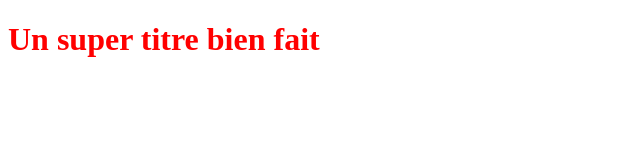
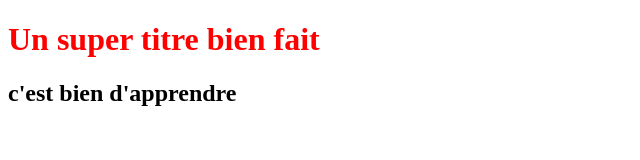
Before and after one commit to kalou2/OpenclassroomsProject, a plain HTML site: page index.html in a window 1280 px wide. Shown: the whole page, without its empty margins (0-640 px from the left). Drawn offline with Linux system fonts and the light colour scheme.

Commit message:
modif index.html

```diff
--- a/index.html
+++ b/index.html
@@ -6,5 +6,6 @@
 </head>
 <body>
     <h1>Un super titre bien fait</h1>
+    <h2>c'est bien d'apprendre</h2>
 </body>
 </html>
```
